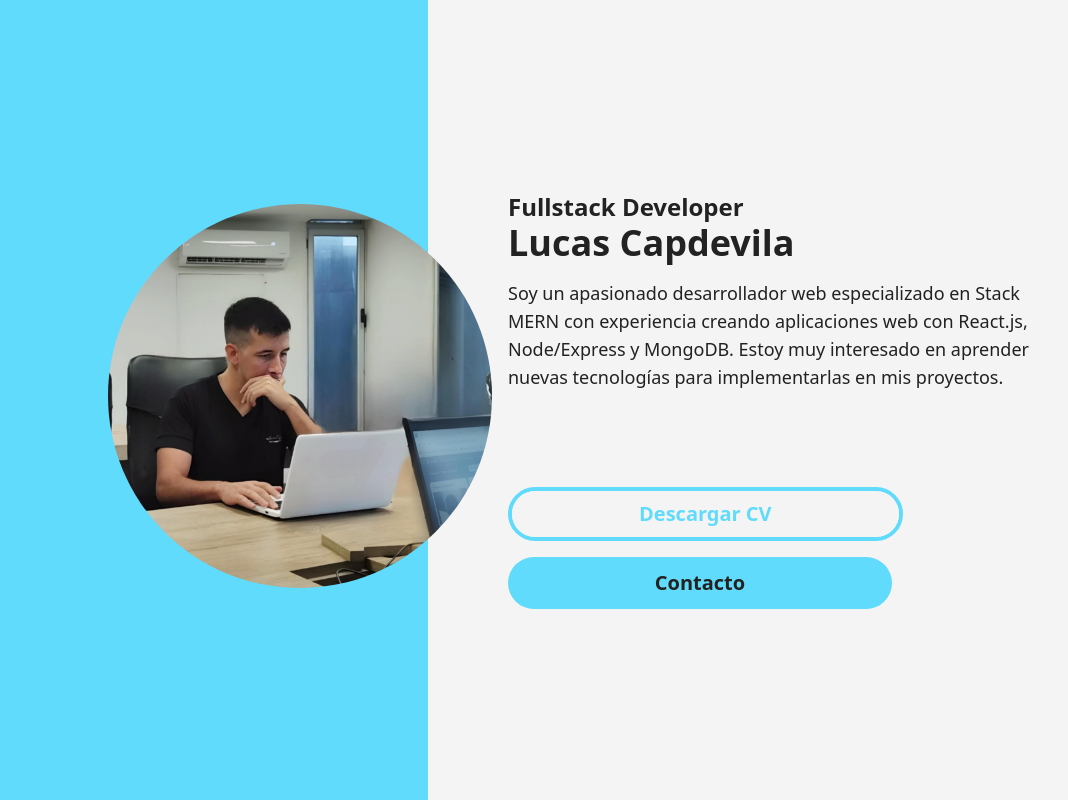
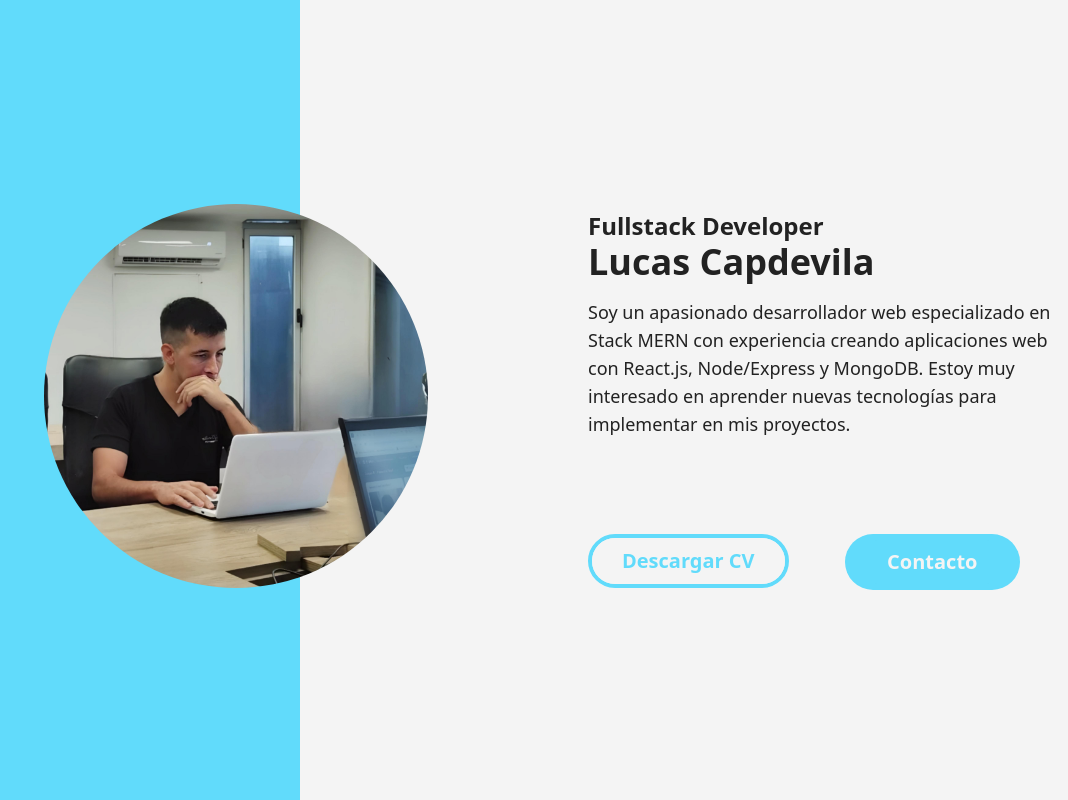
Before and after one commit to lucasecapdevila/portfolio-web, a React (Vite) app: page / in a window 1280 px wide. Shown: the whole page, without its empty margins (212-1280 px from the left). Built offline with nearby package versions, Linux system fonts and the light colour scheme.

Commit message:
página de inicio finalizada en desktop

```diff
--- a/src/components/pages/Home.jsx
+++ b/src/components/pages/Home.jsx
@@ -7,21 +7,25 @@ const Home = () => {
   return (
     <main className="h-screen">
       <div className="relative flex flex-col md:flex-row h-full">
-        <div className="w-full md:w-1/2 xl:w-3/5 h-2/5 md:h-full bg-reactLightBlue"></div>
+        <div className="w-full md:w-1/2 xl:w-2/5 h-2/5 md:h-full bg-reactLightBlue"></div>
         <img
           src={imagen}
-          className="absolute inset-0 size-64 md:size-80 xl:size-96 rounded-full border-8 border-whiteBg md:border-none object-cover mx-auto my-auto transform -translate-x-0 -translate-y-1/3 md:-translate-x-1/3 md:-translate-y-1"
+          className="absolute inset-0 size-64 md:size-80 xl:size-96 rounded-full border-8 border-whiteBg md:border-none object-cover mx-auto my-auto transform -translate-x-0 -translate-y-1/3 md:-translate-x-1/3 md:-translate-y-1 xl:-translate-x-1/2"
           alt="lucasecapdevila" />
         <div className="w-full md:w-1/2 xl:w-3/5 flex flex-col justify-center items-center md:items-start mt-36 md:mt-0 bg-whiteBg">
-          <div className="flex flex-col-reverse justify-center items-center md:items-start md:ms-20">
+          <div className="flex flex-col-reverse justify-center items-center md:items-start md:ms-20 xl:ms-72">
             <h1 className="text-textBlack text-4xl font-bold">Lucas Capdevila</h1>
             <h2 className="text-textBlack text-2xl font-bold">Fullstack Developer</h2>
           </div>
-          <p className="text-textBlack text-lg text-center md:text-left font-normal content-end mt-4 md:ms-20 md:mb-20">Soy un apasionado desarrollador web especializado en Stack MERN con experiencia creando aplicaciones web con React.js, Node/Express y MongoDB. Estoy muy interesado en aprender nuevas tecnologías para implementarlas en mis proyectos.</p>
-          <a href={pdf} download className="w-full md:w-2/3 md:ms-16 px-4 mt-4 justify-center">
-            <Button pill outline className="cvBtn w-full border-4 border-reactLightBlue p-0 text-reactLightBlue font-bold">Descargar CV</Button>
-          </a>
-          <Button as={Link} to="/contacto" pill className="contactoBtn w-full md:w-3/5 md:ms-20 md:px-4 p-0 mt-4 bg-reactLightBlue border-4 text-textBlack font-bold">Contacto</Button>
+          <p className="text-textBlack text-lg text-center md:text-left font-normal content-end px-2 md:ps-0 md:pe-2 mt-4 md:ms-20 md:mb-20 xl:ms-72 xl:mb-20">Soy un apasionado desarrollador web especializado en Stack MERN con experiencia creando aplicaciones web con React.js, Node/Express y MongoDB. Estoy muy interesado en aprender nuevas tecnologías para implementar en mis proyectos.</p>
+          <div className="w-full md:w-2/3 md:ms-20 xl:ms-56 px-4 xl:px-0 md:px-0 xl:flex justify-start">
+            <a href={pdf} download className="w-full md:w-2/3 xl:w-2/4 md:ms-16 px-4 xl:px-0 mt-4 justify-center">
+              <Button pill outline className="cvBtn w-full border-4 border-reactLightBlue p-0 text-reactLightBlue font-bold">Descargar CV</Button>
+            </a>
+            <Link className="hidden md:inline w-full md:w-2/3 xl:w-2/4 md:ms-16 xl:ms-10 px-4 mt-4 justify-center">
+              <Button to="/contacto" pill className="contactoBtn w-full bg-reactLightBlue border-4 text-whiteBg font-bold">Contacto</Button>
+            </Link>
+          </div>
         </div>
       </div>
     </main>
```
